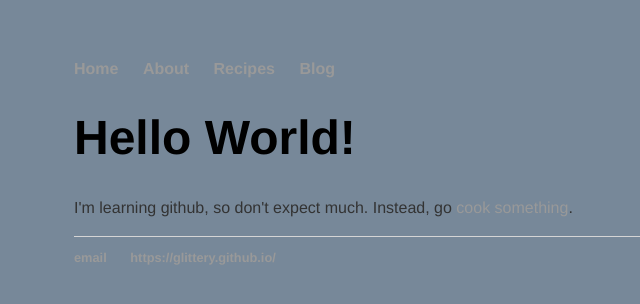
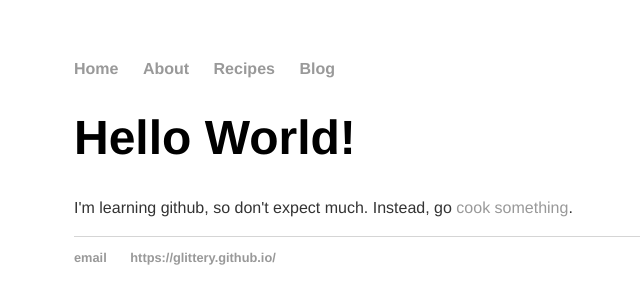
Before and after one commit to glittery/glittery.github.io, a Jekyll site: the page built from index.html, in a window 1280 px wide. Shown: the top 304 px of the page, without its empty margins (118-758 px from the left). Built offline with Jekyll 4.4.1, drawn with Linux system fonts in a browser that asks for light colours.

Commit message:
Update main.css

```diff
--- a/css/main.css
+++ b/css/main.css
@@ -2,7 +2,7 @@ body {
     margin: 60px auto;
     width: 70%;
      font-family:'Helvetica', 'Arial', 'Sans-Serif';
-    background-color: lightslategray;
+    background-color: BCE7FE;
 }
 nav ul, footer ul {
     font-family:'Helvetica', 'Arial', 'Sans-Serif';
```
